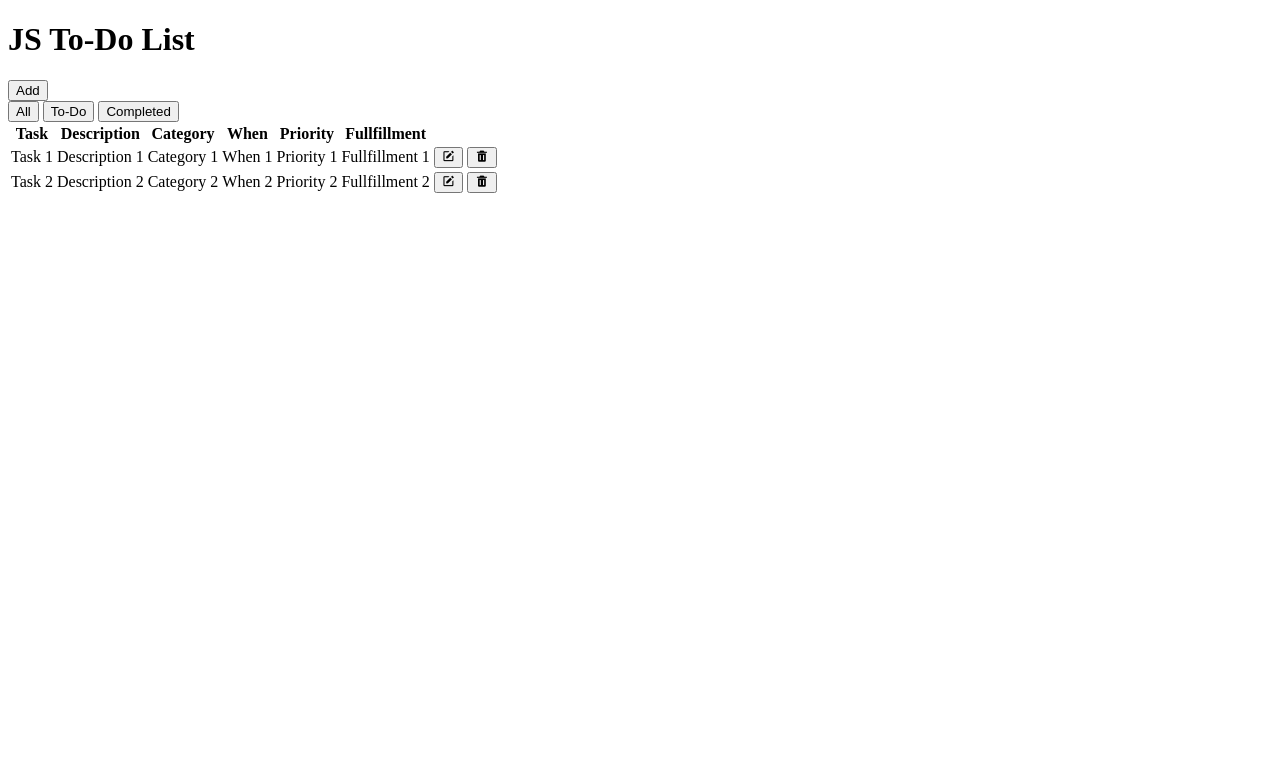
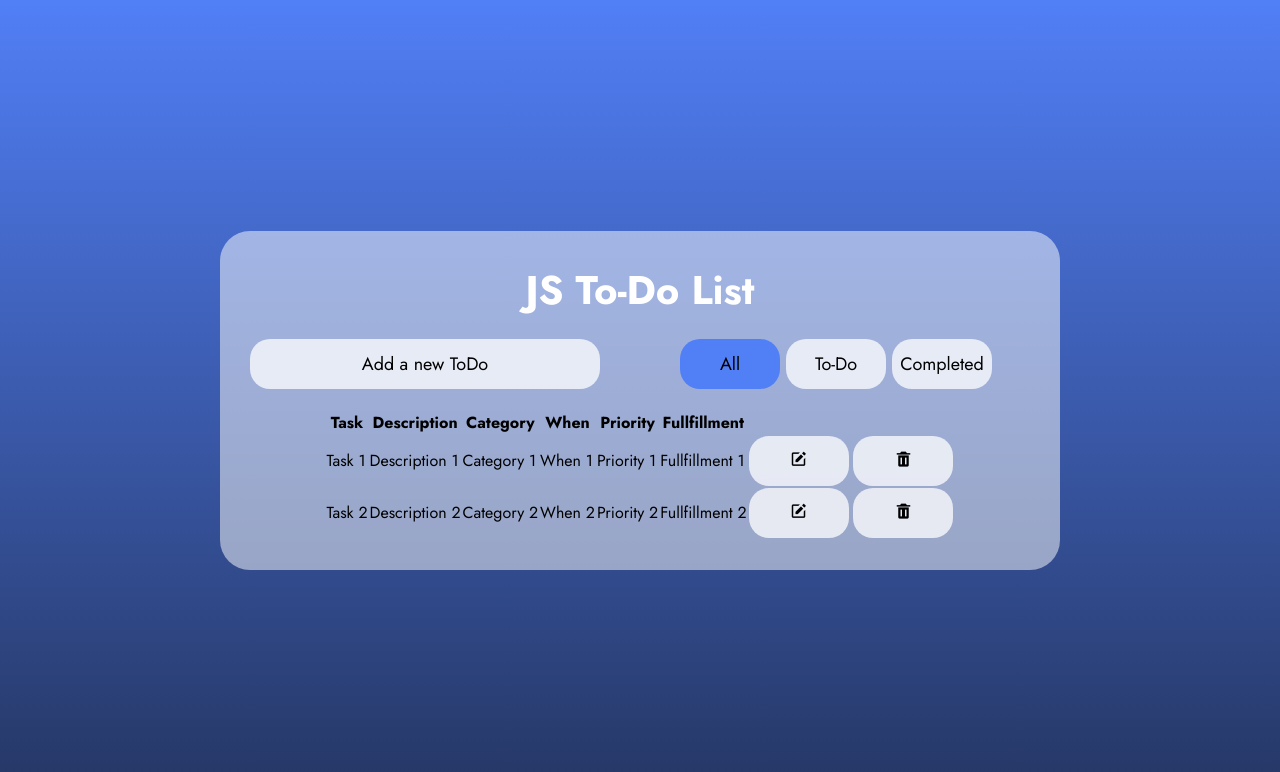
Before and after one commit to tmaPeniel/Project_Todo_JS, a plain HTML site: page index.html in a window 1280 px wide. Drawn offline with nearby package versions, Linux system fonts and the light colour scheme.

Commit message:
CSS for Nav

```diff
--- a/index.html
+++ b/index.html
@@ -13,7 +13,7 @@
             <h1>JS To-Do List</h1>
             <div class="nav">
                 <div class="add">
-                    <button class="add-task">Add</button>
+                    <button class="add-task">Add a new ToDo</button>
                 </div>
                 <div class="filter">
                     <button class="active">All</button>
--- a/style.css
+++ b/style.css
@@ -1 +1,74 @@
 @import url('https://fonts.googleapis.com/css2?family=Jost:ital,wght@0,100..900;1,100..900&family=Poppins:ital,wght@0,100;0,200;0,300;0,400;0,500;0,600;0,700;0,800;0,900;1,100;1,200;1,300;1,400;1,500;1,600;1,700;1,800;1,900&display=swap');
+
+*{
+    margin: 0;
+    padding: 0;
+    box-sizing: border-box;
+    font-family: 'Jost', sans-serif;
+}
+
+.background{
+    background: linear-gradient(#517FF6, #253663);
+    height: 100vh;
+    display: flex;
+    justify-content: center;
+    align-items: center;
+}
+
+.main{
+    display: flex;
+    flex-direction: column;
+    align-items: center;
+    justify-content: center;
+    padding: 30px;
+    background-color: #ffffff80;
+    border-radius: 30px;
+    box-sizing: border-box;
+    width: 840px;
+    height: 770;
+}
+
+.main h1{
+    color: #ffffff;
+    font-size: 40px;
+    font-weight: 700;
+}
+
+.main .nav{
+    display: flex;
+    flex-direction: row;
+    align-items: center;
+    width: 100%;
+    margin: 20px;
+}
+
+.main .nav .add{
+    width: 50%
+}
+
+.main .nav .filter{
+    display: flex;
+    align-items: center;
+    justify-content: space-between;
+    width: 40%;
+    margin-left: 40px;
+}
+
+button{
+    border: none;
+    width: 100px;
+    height: 50px;
+    border-radius: 20px;
+    cursor: pointer;
+    font-size: 18px;
+    background-color: #ffffffBF;
+}
+
+button.active{
+    background-color: #517ff6;
+}
+
+button.add-task{
+    width: 350px;
+    height: 50px;
+}
```
